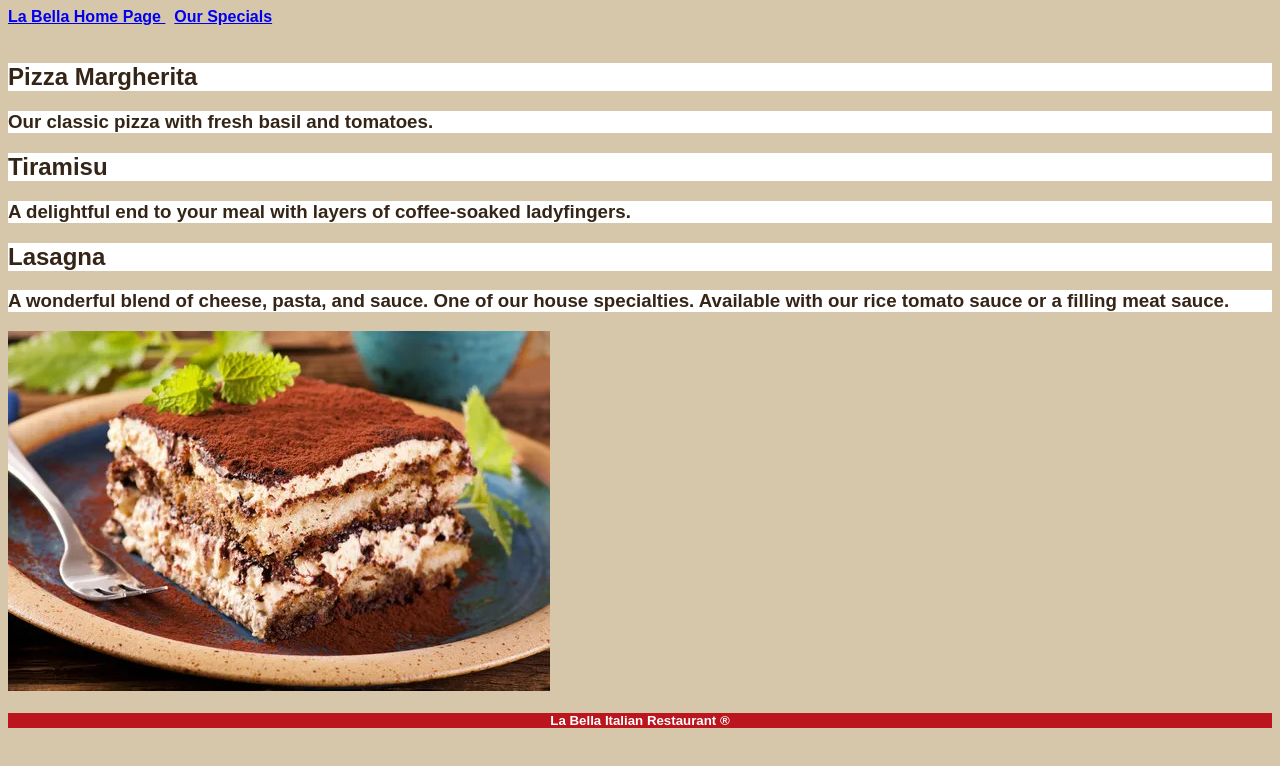
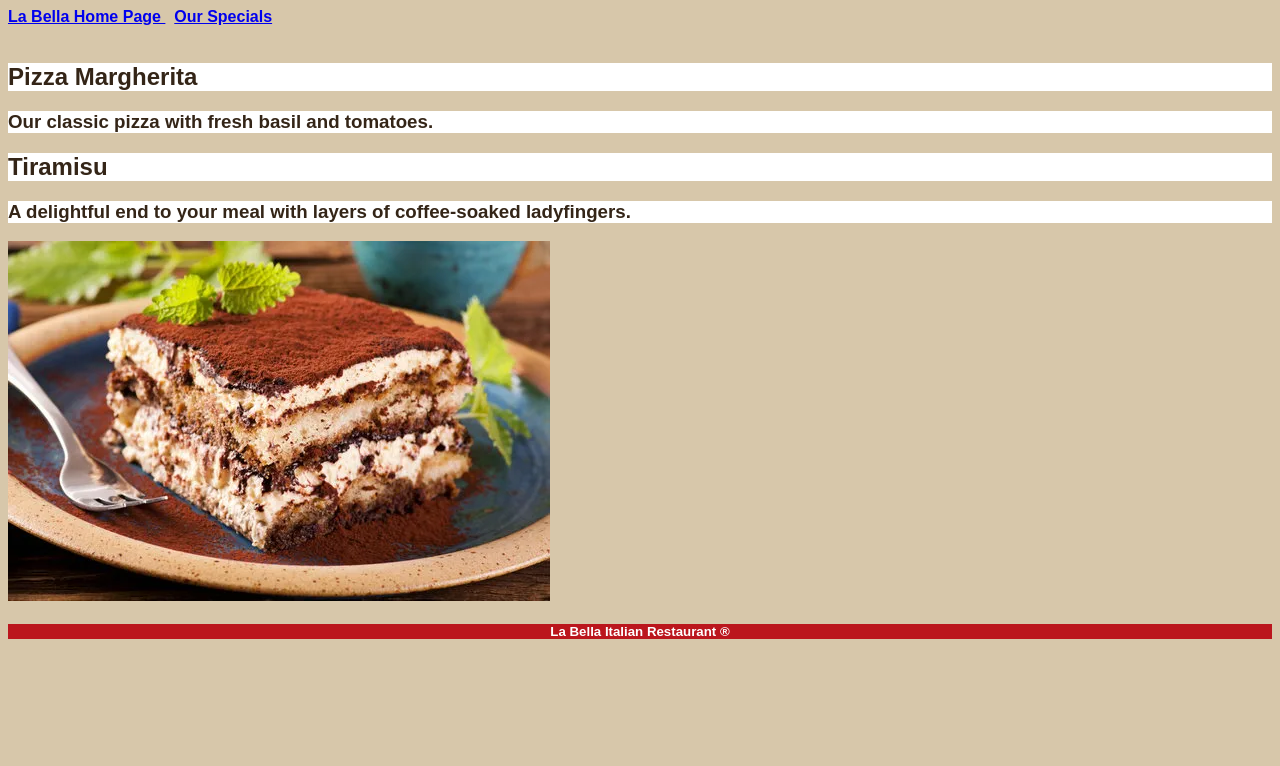
Before and after one commit to Kharrisnewman/betterweb110, a plain HTML site: page ch5/specials.html in a window 1280 px wide. Drawn offline with Linux system fonts and the light colour scheme.

Commit message:
Remove Lasagna from specials.html
Removed Lasagna special item from the specials page.

```diff
--- a/ch5/specials.html
+++ b/ch5/specials.html
@@ -25,10 +25,7 @@
         <h3> A delightful end to your meal with layers of coffee-soaked ladyfingers. </h3>
     </div>
 
-    <div class="special-item">
-        <h2> Lasagna </h2>
-        <h3> A wonderful blend of cheese, pasta, and sauce. One of our house specialties. Available with our rice tomato sauce or a filling meat sauce. </h3>
-        </div>
+
 <img src="tiramisu.webp" alt="Tiramisu dessert"
 
 </body>
```
